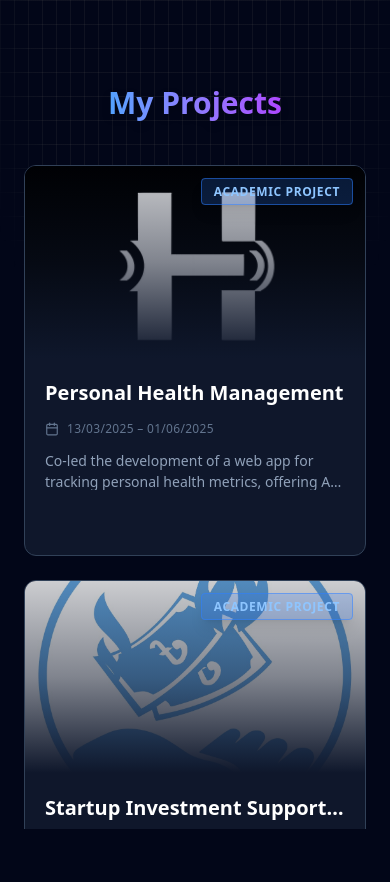
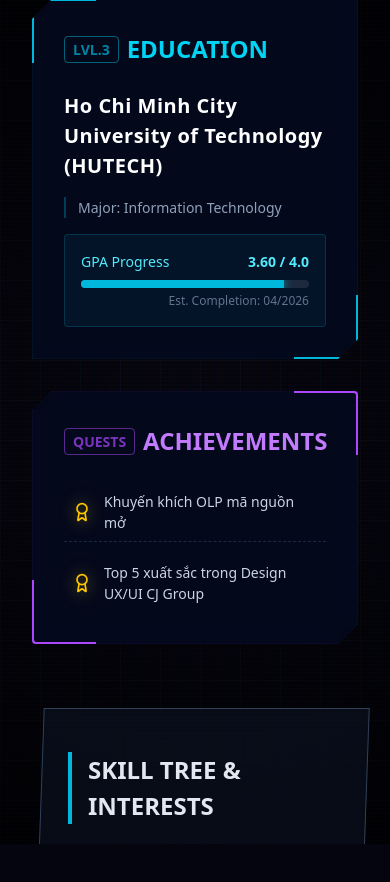
Before and after one commit to HuynhTri-dev/Portfolio, a React (Vite) app in the folder TriHuynh/: page /portfolio-dev in a window 390 px wide. Shown: the top 882 px of the page. Built offline with nearby package versions, Linux system fonts and the light colour scheme.

Commit message:
feat: add new PortfolioDevV2 page with user profile, education/activities section, and scroll animations.

```diff
--- a/TriHuynh/src/components/common/ui/card/UserProfileCard.tsx
+++ b/TriHuynh/src/components/common/ui/card/UserProfileCard.tsx
@@ -62,11 +62,11 @@ export default function UserProfileCard({ className }: { className?: string }) {
               <div className="flex flex-wrap gap-4 text-gray-600 font-medium">
                 <div className="flex items-center gap-2">
                   <Phone size={18} className="text-secondary" />
-                  <span>038 300 5844</span>
+                  <span>098 2294 937</span>
                 </div>
                 <div className="flex items-center gap-2">
                   <Mail size={18} className="text-secondary" />
-                  <span>huynhminhtri.dev@gmail.com</span>
+                  <span>huynhminhtri1109@gmail.com</span>
                 </div>
               </div>
             </div>
--- a/TriHuynh/src/components/sections/EduAndActiSection.tsx
+++ b/TriHuynh/src/components/sections/EduAndActiSection.tsx
@@ -1,114 +1,171 @@
 import { Activity, Award, Cpu, Github, GraduationCap } from "lucide-react";
-import AchievementBanner from "../common/ui/banner/AchievementBanner";
 
 export default function EduAndActiSection() {
   const achievements = [
-    "Database Design Champion 2024",
-    "HUTECH's Net Cracking Challenges 2024",
-    "Building Data Platform on AWS",
-    "Faculty-level volleyball tournament participant",
-    "Various seminars on Agile, Data Analytics",
+    "Khuyến khích OLP mã nguồn mở",
+    "Top 5 xuất sắc trong Design UX/UI CJ Group",
   ];
 
+  // Polygon clip-path for that "Sci-Fi/Game HUD" look
+  const hudClipPath =
+    "polygon(20px 0, 100% 0, 100% calc(100% - 20px), calc(100% - 20px) 100%, 0 100%, 0 20px)";
+
   return (
-    <div className="animate-fade-in container mx-auto pb-16 pt-20 px-4 sm:px-6 lg:px-8 max-w-6xl">
-      <div className="flex items-center gap-3 mb-8">
-        <GraduationCap className="w-7 h-7 sm:w-8 sm:h-8 text-blue-400" />
-        <h2 className="text-xl sm:text-2xl md:text-4xl font-bold">
-          Education & Achievements
+    <div className="relative container mx-auto px-4 sm:px-6 lg:px-8 max-w-6xl text-cyan-50">
+      {/* Section Header */}
+      <div className="flex items-center gap-4 mb-12 border-b-2 border-cyan-500/30 pb-4">
+        <div className="p-2 bg-cyan-500/10 border border-cyan-500 rounded-sm">
+          <GraduationCap className="w-8 h-8 text-cyan-400" />
+        </div>
+        <h2 className="text-2xl sm:text-4xl font-bold font-mono uppercase tracking-wider text-transparent bg-clip-text bg-gradient-to-r from-cyan-400 to-blue-500 drop-shadow-[0_0_10px_rgba(34,211,238,0.5)]">
+          Stats & Achievements
         </h2>
       </div>
 
-      {/* Education & Achievements */}
-      <div className="grid grid-cols-1 lg:grid-cols-2 gap-6 sm:gap-8">
-        {/* Education */}
-        <div className="bg-gradient-to-r from-gray-800/50 to-blue-900/30 p-6 sm:p-8 rounded-2xl border border-blue-700/30">
-          <h3 className="text-xl sm:text-2xl font-bold text-blue-300 mb-4 sm:mb-6">
-            Education
+      {/* Main Grid: Education & Achievements */}
+      <div className="grid grid-cols-1 lg:grid-cols-2 gap-8 mb-16">
+        {/* Education Panel */}
+        <div className="relative group" style={{ clipPath: hudClipPath }}>
+          <div className="absolute inset-0 bg-slate-900 border border-cyan-500/50 hover:border-cyan-400 transition-colors duration-300 pointer-events-none" />
+
+          {/* Decorative Corner Lines */}
+          <div className="absolute top-0 left-0 w-16 h-16 border-t-2 border-l-2 border-cyan-500 rounded-tl-sm z-20" />
+          <div className="absolute bottom-0 right-0 w-16 h-16 border-b-2 border-r-2 border-cyan-500 rounded-br-sm z-20" />
+
+          <div className="relative z-10 p-8 flex flex-col h-full bg-slate-950/80 backdrop-blur-sm">
+            <h3 className="text-2xl font-mono font-bold text-cyan-400 mb-6 flex items-center gap-2">
+              <span className="text-sm px-2 py-0.5 border border-cyan-500/50 text-cyan-500/70 rounded-sm">
+                LVL.3
+              </span>
+              EDUCATION
             </h3>
-          <div className="space-y-3 sm:space-y-4 text-sm sm:text-base">
-            <h4 className="text-lg sm:text-xl font-semibold">
+
+            <div className="space-y-4">
+              <h4 className="text-xl font-bold text-white tracking-wide">
                 Ho Chi Minh City University of Technology (HUTECH)
               </h4>
-            <p className="text-gray-300">
-              Major: Information Technology (In Progress)
+              <p className="text-slate-400 font-mono text-sm border-l-2 border-cyan-500/30 pl-3">
+                Major: Information Technology
               </p>
-            <div className="flex flex-wrap items-center gap-2 sm:gap-4">
-              <span className="px-3 py-1 bg-green-600/20 text-green-300 rounded-full">
-                GPA: 3.57 / 4.0
+
+              <div className="mt-4 p-4 bg-cyan-950/30 border border-cyan-500/20 rounded-sm">
+                <div className="flex items-center justify-between mb-2">
+                  <span className="text-cyan-300 font-mono text-sm">
+                    GPA Progress
                   </span>
-              <span className="text-gray-400">
-                Expected Graduation: 04/2026
+                  <span className="text-cyan-300 font-mono text-sm font-bold">
+                    3.60 / 4.0
                   </span>
+                </div>
+                <div className="w-full h-2 bg-slate-800 rounded-full overflow-hidden">
+                  <div
+                    className="h-full bg-cyan-500 shadow-[0_0_10px_#06b6d4]"
+                    style={{ width: "89%" }}
+                  />
+                </div>
+                <p className="text-right text-xs text-slate-500 mt-1 font-mono">
+                  Est. Completion: 04/2026
+                </p>
+              </div>
             </div>
           </div>
         </div>
 
-        {/* Achievements */}
-        <div className="bg-gradient-to-r from-gray-800/50 to-blue-900/30 p-6 sm:p-8 rounded-2xl border border-blue-700/30">
-          <h3 className="text-xl sm:text-2xl font-bold text-blue-300 mb-4 sm:mb-6">
-            Achievements
+        {/* Achievements Panel */}
+        <div className="relative group" style={{ clipPath: hudClipPath }}>
+          <div className="absolute inset-0 bg-slate-900 border border-purple-500/50 hover:border-purple-400 transition-colors duration-300 pointer-events-none" />
+
+          {/* Decorative Corner Lines */}
+          <div className="absolute top-0 right-0 w-16 h-16 border-t-2 border-r-2 border-purple-500 rounded-tr-sm z-20" />
+          <div className="absolute bottom-0 left-0 w-16 h-16 border-b-2 border-l-2 border-purple-500 rounded-bl-sm z-20" />
+
+          <div className="relative z-10 p-8 flex flex-col h-full bg-slate-950/80 backdrop-blur-sm">
+            <h3 className="text-2xl font-mono font-bold text-purple-400 mb-6 flex items-center gap-2">
+              <span className="text-sm px-2 py-0.5 border border-purple-500/50 text-purple-500/70 rounded-sm">
+                QUESTS
+              </span>
+              ACHIEVEMENTS
             </h3>
-          <div className="space-y-2 sm:space-y-3 text-sm sm:text-base">
+            <div className="flex-1 space-y-3">
               {achievements.map((achievement, index) => (
-              <div key={index} className="flex items-start gap-3">
-                <Award className="w-4 h-4 mt-1 text-yellow-400" />
-                <span className="text-gray-300">{achievement}</span>
+                <div
+                  key={index}
+                  className="flex items-center gap-3 p-2 hover:bg-purple-900/20 transition-colors border-b border-dashed border-slate-800 last:border-0"
+                >
+                  <Award className="w-5 h-5 text-yellow-400 flex-shrink-0 drop-shadow-[0_0_8px_rgba(250,204,21,0.6)]" />
+                  <span className="text-slate-300 font-mono text-sm">
+                    {achievement}
+                  </span>
                 </div>
               ))}
             </div>
           </div>
         </div>
-
-      {/* Interests */}
-      <div className="mt-10 sm:mt-12 bg-gradient-to-r from-gray-800/50 to-blue-900/30 p-6 sm:p-8 rounded-2xl border border-blue-700/30">
-        <h3 className="text-xl sm:text-2xl font-bold text-blue-300 mb-6">
-          Interests
-        </h3>
-        <div className="grid grid-cols-1 sm:grid-cols-2 md:grid-cols-3 gap-6">
-          {/* Interest Item */}
-          <div className="text-center">
-            <div className="w-14 h-14 sm:w-16 sm:h-16 bg-blue-600/20 rounded-full flex items-center justify-center mx-auto mb-4">
-              <Cpu className="w-6 h-6 sm:w-8 sm:h-8 text-blue-400" />
-            </div>
-            <h4 className="font-semibold mb-2 text-base sm:text-lg">
-              3D Design
-            </h4>
-            <p className="text-gray-400 text-sm">
-              Basic skills in 3D modeling with Blender. Passionate about
-              combining creativity with technology.
-            </p>
       </div>
 
-          <div className="text-center">
-            <div className="w-14 h-14 sm:w-16 sm:h-16 bg-blue-600/20 rounded-full flex items-center justify-center mx-auto mb-4">
-              <Github className="w-6 h-6 sm:w-8 sm:h-8 text-blue-400" />
+      {/* Skill Tree / Interests */}
+      <div className="relative p-1">
+        <div className="absolute inset-0 border border-slate-700 bg-slate-900/50 skew-x-[-2deg]" />
+        <div className="relative z-10 px-8 py-10">
+          <h3 className="text-2xl font-mono font-bold text-slate-200 mb-8 border-l-4 border-cyan-500 pl-4 uppercase">
+            Skill Tree & Interests
+          </h3>
+
+          <div className="grid grid-cols-1 sm:grid-cols-2 md:grid-cols-3 gap-6">
+            {[
+              {
+                icon: Cpu,
+                title: "3D Design",
+                desc: "Blender Modeling",
+                color: "text-pink-400",
+                bg: "bg-pink-400/10",
+                border: "border-pink-500/30",
+              },
+              {
+                icon: Github,
+                title: "Open Source",
+                desc: "Code Contribution",
+                color: "text-green-400",
+                bg: "bg-green-400/10",
+                border: "border-green-500/30",
+              },
+              {
+                icon: Activity,
+                title: "Athletics",
+                desc: "Stamina & Agility",
+                color: "text-orange-400",
+                bg: "bg-orange-400/10",
+                border: "border-orange-500/30",
+              },
+            ].map((item, i) => (
+              <div
+                key={i}
+                className={`relative p-6 border ${item.border} bg-slate-950/50 hover:bg-slate-900 transition-all group overflow-hidden`}
+              >
+                <div
+                  className={`absolute top-0 left-0 w-full h-1 ${item.bg.replace(
+                    "/10",
+                    ""
+                  )} opacity-50`}
+                />
+                <div className="flex items-center gap-4 mb-3">
+                  <div className={`p-3 ${item.bg} rounded-sm`}>
+                    <item.icon className={`w-6 h-6 ${item.color}`} />
                   </div>
-            <h4 className="font-semibold mb-2 text-base sm:text-lg">
-              Open Source
+                  <h4 className={`font-bold font-mono uppercase ${item.color}`}>
+                    {item.title}
                   </h4>
-            <p className="text-gray-400 text-sm">
-              Contributing to GitHub projects, interests in learning and
-              improving code quality.
+                </div>
+                <p className="text-slate-400 text-sm font-mono border-t border-slate-800 pt-3">
+                  {item.desc}
                 </p>
+
+                {/* Hover visual */}
+                <div className="absolute -bottom-2 -right-2 w-12 h-12 bg-white/5 rotate-45 group-hover:bg-white/10 transition-colors" />
               </div>
-
-          <div className="text-center">
-            <div className="w-14 h-14 sm:w-16 sm:h-16 bg-blue-600/20 rounded-full flex items-center justify-center mx-auto mb-4">
-              <Activity className="w-6 h-6 sm:w-8 sm:h-8 text-blue-400" />
-            </div>
-            <h4 className="font-semibold mb-2 text-base sm:text-lg">Sports</h4>
-            <p className="text-gray-400 text-sm">
-              Enjoy playing volleyball, soccer and gym to maintain health, boost
-              teamwork, and reduce stress during intense study periods.
-            </p>
+            ))}
           </div>
         </div>
-      </div>
-
-      {/* Banner */}
-      <div className="mt-16 sm:mt-20">
-        <AchievementBanner />
       </div>
     </div>
   );
--- a/TriHuynh/src/pages/PortfolioDevV2.tsx
+++ b/TriHuynh/src/pages/PortfolioDevV2.tsx
@@ -7,7 +7,12 @@ import UserProfileCard from "../components/common/ui/card/UserProfileCard";
 import ProjectDetailModal from "../components/common/ui/modal/ProjectDetailModal";
 import { projects } from "../data/projects";
 
+import EduAndActiSection from "../components/sections/EduAndActiSection";
+
+import { useNavigate } from "react-router-dom";
+
 export default function PortfolioDevV2() {
+  const navigate = useNavigate();
   const containerRef = useRef<HTMLDivElement>(null);
   const [selectedProject, setSelectedProject] = useState<ProjectData | null>(
     null
@@ -35,26 +40,38 @@ export default function PortfolioDevV2() {
   const cardY = useTransform(
     smoothProgress,
     [0, 0.25, 0.6],
-    ["0%", "-10%", "-120%"]
+    ["0%", "-10%", "-150%"]
   );
   const cardOpacity = useTransform(smoothProgress, [0, 0.5, 0.6], [1, 1, 0]);
 
-  // Phase 2: Project List Reveal
-  const listScale = useTransform(smoothProgress, [0.55, 0.85], [0.8, 1]);
-  const listOpacity = useTransform(smoothProgress, [0.55, 0.75], [0, 1]);
-  const listY = useTransform(smoothProgress, [0.55, 1], ["10%", "0%"]);
+  // Phase 2: Project List + Edu Reveal
+  // Slide up from bottom starting around 0.35 scroll progress
+  const listScale = useTransform(smoothProgress, [0.35, 0.5], [0.9, 1]);
+  const listOpacity = useTransform(smoothProgress, [0.35, 0.45], [0, 1]);
+  // Start mainly offscreen (50vh), scroll all the way up to -250vh to show Edu section fully
+  const listY = useTransform(smoothProgress, [0.35, 1], ["50vh", "-250vh"]);
   const listPointerEvents = useTransform(smoothProgress, (val) =>
-    val > 0.6 ? "auto" : "none"
+    val > 0.4 ? "auto" : "none"
   );
 
   return (
     <>
-      <div ref={containerRef} className="relative min-h-[400vh] bg-slate-950">
+      <div
+        ref={containerRef}
+        className="relative min-h-[1800vh] bg-[#050510] font-sans text-slate-200"
+      >
+        {/* --- Cyberpunk Background Effects --- */}
+        <div className="fixed inset-0 pointer-events-none z-0">
+          {/* Grid */}
+          <div className="absolute inset-0 bg-[linear-gradient(to_right,#1e293b_1px,transparent_1px),linear-gradient(to_bottom,#1e293b_1px,transparent_1px)] bg-[size:40px_40px] opacity-20" />
+          {/* Scanlines */}
+          <div className="absolute inset-0 bg-[linear-gradient(rgba(18,16,16,0)_50%,rgba(0,0,0,0.25)_50%),linear-gradient(90deg,rgba(255,0,0,0.06),rgba(0,255,0,0.02),rgba(0,0,255,0.06))] bg-[length:100%_4px,3px_100%] pointer-events-none z-10" />
+          {/* Vignette */}
+          <div className="absolute inset-0 bg-[radial-gradient(circle_at_center,transparent_0%,rgba(0,0,0,0.8)_100%)] z-20" />
+        </div>
+
         {/* Sticky Viewport */}
-        <div className="sticky top-0 h-screen w-full overflow-hidden flex items-center justify-center perspective-[1200px]">
-          {/* Background Grid */}
-          <div className="absolute inset-0 bg-[linear-gradient(to_right,#4f4f4f2e_1px,transparent_1px),linear-gradient(to_bottom,#4f4f4f2e_1px,transparent_1px)] bg-[size:14px_24px] [mask-image:radial-gradient(ellipse_60%_50%_at_50%_0%,#000_70%,transparent_100%)] pointer-events-none" />
-
+        <div className="sticky top-0 h-screen w-full overflow-hidden flex items-center justify-center perspective-[1200px] z-30">
           {/* UserProfileCard Wrapper */}
           <div
             className="absolute inset-0 flex items-center justify-center pointer-events-none"
@@ -78,7 +95,7 @@ export default function PortfolioDevV2() {
             </motion.div>
           </div>
 
-          {/* Project List Wrapper */}
+          {/* Project List & Edu Wrapper */}
           <motion.div
             style={{
               opacity: listOpacity,
@@ -87,14 +104,26 @@ export default function PortfolioDevV2() {
               pointerEvents: listPointerEvents,
               zIndex: 20,
             }}
-            className="w-full max-w-7xl px-4 flex flex-col items-center justify-start h-screen pt-20 absolute"
+            className="w-full max-w-6xl px-4 flex flex-col items-center justify-start absolute top-0"
           >
-            <h2 className="text-3xl md:text-5xl font-bold text-transparent bg-clip-text bg-gradient-to-r from-blue-400 to-purple-500 mb-10 text-center filter drop-shadow-lg">
-              My Projects
+            <div className="w-full flex flex-col gap-24 pt-20">
+              {/* Projects Section */}
+              <div className="w-full">
+                <div className="mb-10 text-center relative inline-block w-full">
+                  {/* Header Decorative lines */}
+                  <div className="absolute top-1/2 left-0 w-[20%] h-[1px] bg-gradient-to-r from-transparent to-cyan-500 opacity-50 hidden md:block" />
+                  <div className="absolute top-1/2 right-0 w-[20%] h-[1px] bg-gradient-to-l from-transparent to-cyan-500 opacity-50 hidden md:block" />
+
+                  <h2 className="text-3xl md:text-5xl font-bold font-mono text-transparent bg-clip-text bg-gradient-to-r from-cyan-400 via-blue-500 to-purple-600 filter drop-shadow-[0_0_10px_rgba(6,182,212,0.5)]">
+                    MISSION LOG: PROJECTS
                   </h2>
+                  <p className="text-cyan-500/60 font-mono text-sm mt-2 tracking-[0.2em] uppercase">
+                    Select a file to view details
+                  </p>
+                </div>
 
-            {/* Scrollable Project Grid */}
-            <div className="grid grid-cols-1 md:grid-cols-2 lg:grid-cols-3 gap-6 w-full pb-32 overflow-y-auto max-h-[calc(100vh-180px)] scrollbar-hide px-2">
+                {/* Grid - No internal scroll, just full height */}
+                <div className="grid grid-cols-1 md:grid-cols-2 lg:grid-cols-3 gap-6 w-full px-2">
                   {projects.map((project, idx) => (
                     <motion.div
                       key={idx}
@@ -110,18 +139,41 @@ export default function PortfolioDevV2() {
                     </motion.div>
                   ))}
                 </div>
+              </div>
+
+              {/* Edu & Achievement Section */}
+              <div className="w-full">
+                <EduAndActiSection />
+              </div>
+
+              <div className="w-full flex justify-center pb-32">
+                <button
+                  onClick={() => navigate("/")}
+                  className="group relative px-10 py-4 bg-cyan-950/30 border border-cyan-500/50 text-cyan-400 font-mono font-bold text-xl tracking-[0.2em] uppercase transition-all duration-300 hover:bg-cyan-500 hover:text-black hover:shadow-[0_0_20px_rgba(6,182,212,0.6)] active:scale-95"
+                  style={{
+                    clipPath:
+                      "polygon(20px 0, 100% 0, 100% calc(100% - 20px), calc(100% - 20px) 100%, 0 100%, 0 20px)",
+                  }}
+                >
+                  <span className="relative z-10">Return Home</span>
+                  {/* Glitch effects on hover could go here, but simple is good for now */}
+                </button>
+              </div>
+            </div>
           </motion.div>
         </div>
 
-        {/* Scroll indicator */}
+        {/* Scroll indicator - HUD Style */}
         <motion.div
           style={{ opacity: useTransform(smoothProgress, [0, 0.1], [1, 0]) }}
-          className="fixed bottom-10 left-1/2 transform -translate-x-1/2 text-white animate-bounce pointer-events-none z-50 flex flex-col items-center gap-2"
+          className="fixed bottom-10 left-1/2 transform -translate-x-1/2 text-cyan-400 pointer-events-none z-50 flex flex-col items-center gap-2"
         >
-          <span className="text-sm font-light tracking-widest uppercase text-slate-400">
-            Scroll Down
+          <span className="text-xs font-mono tracking-[0.3em] uppercase animate-pulse">
+            Scroll to Start Game
           </span>
-          <div className="w-1 h-16 bg-gradient-to-b from-blue-500 to-transparent rounded-full"></div>
+          <div className="w-[1px] h-16 bg-gradient-to-b from-cyan-500 to-transparent relative overflow-hidden">
+            <div className="absolute top-0 left-0 w-full h-1/2 bg-cyan-200 blur-[2px] animate-slide-down" />
+          </div>
         </motion.div>
       </div>
 
```
Lines whose indentation alone changed are shown as unchanged.
